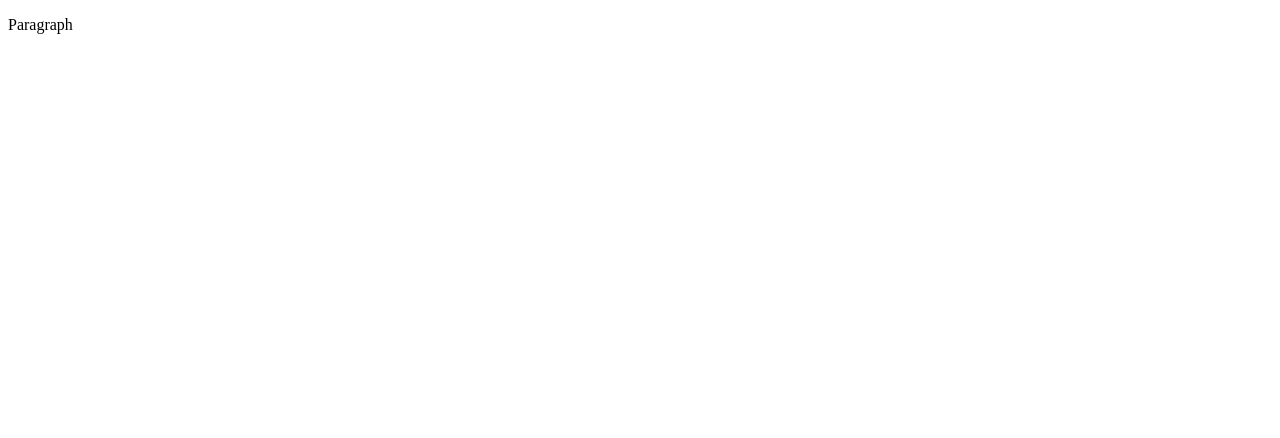
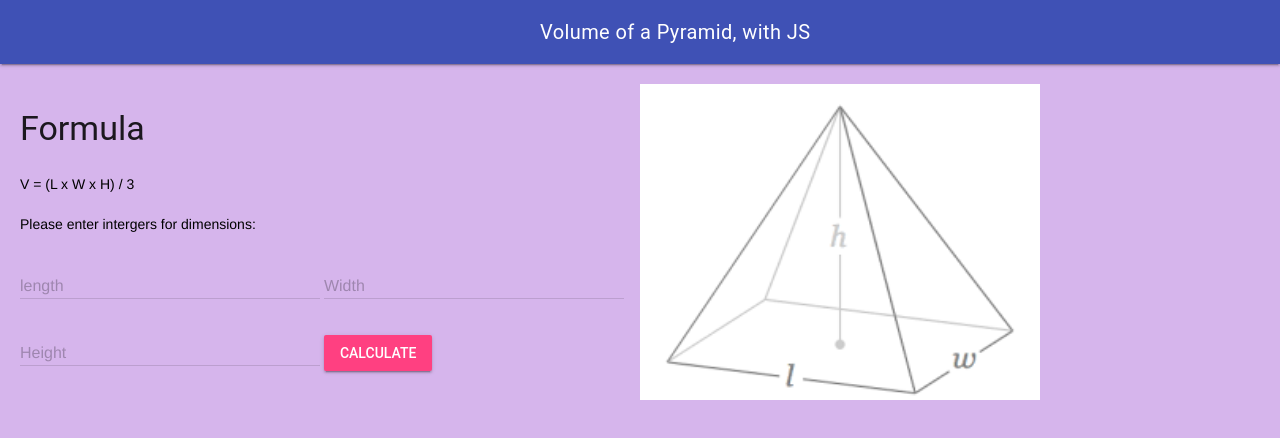
Before and after one commit to MTHS-ICD2O-1-2023/ICD2O-Unit-3-02-clara-tyman, a plain HTML site: page index.html in a window 1280 px wide. Drawn offline with nearby package versions, Linux system fonts and the light colour scheme.

Commit message:
html js and css story and flow

```diff
--- a/css/style.css
+++ b/css/style.css
@@ -1,4 +1,39 @@
-/* Created by: Mr. Coxall
-* Created on: Sep 2020
+/* Created by: Lucas Tyman
+* Created on: Mar 2022
 * This file contains the CSS for index.html
 */
+
+.mdl-layout__content {
+  padding-left: 15pt;
+  padding-right: 15pt;
+  padding-top: 15pt;
+}
+
+p {
+  color: black;
+  font-family: Helvetica, Arial, sans-serif;
+  font-size: 1.5rem;
+  padding-top: 5pt;
+}
+
+/* Created by: Clara Tyman
+* Created on: March 2024
+* This file contains the CSS for index.html
+*/
+
+body {
+  background-color: rgb(214 181 236);
+}
+
+.column {
+  float: left;
+  width: 50%;
+}
+
+.volume-formula {
+  width: 400px;
+}
+
+.mdl-layout-title {
+  padding-left: 460px;
+}
--- a/index.html
+++ b/index.html
@@ -1,9 +1,70 @@
 <!DOCTYPE html>
-<html>
-  <head>
-    <title>Title</title>
-  </head>
-  <body>
-    <p>Paragraph</p>
-  </body>
+<!-- ICS2O-Unit3-02-HTML-->
+<html lang="en-ca">
+<head>
+  <meta charset="utf-8">
+  <meta name="description" content="Volume of a Pyramid, in JavaScript">
+  <meta name="keywords" content="mths, ics2o">
+  <meta name="author" content="Clara Tyman">
+  <meta name="viewport" content="width=device-width, initial-scale=1.0">
+  <link rel="apple-touch-icon" sizes="180x180" href="apple-touch-icon.png">
+  <link rel="icon" type="image/png" sizes="32x32" href="favicon-32x32.png">
+  <link rel="icon" type="image/png" sizes="16x16" href="favicon-16x16.png">
+  <link rel="manifest" href="site.webmanifest">
+  <link rel="stylesheet" href="./css/style.css">
+  <title>Volume of a Pyramid, in JavaScript</title>
+  <link rel="stylesheet" href="https://fonts.googleapis.com/icon?family=Material+Icons">
+  <link rel="stylesheet" href="https://code.getmdl.io/1.3.0/material.indigo-pink.min.css">
+</head>
+<body>
+  <script defer src="https://code.getmdl.io/1.3.0/material.min.js"></script>
+  <script src="./js/script.js"></script>
+  <div class="mdl-layout mdl-js-layout mdl-layout--fixed-header">
+    <header class="mdl-layout__header">
+      <div class="mdl-layout__header-row">
+        <span class="mdl-layout-title">Volume of a Pyramid, with JS</span>
+      </div>
+    </header>
+    <main class="mdl-layout__content">
+      <img src="./images/pyramid.png" alt="Area of a Trapezoid formula" class="volume-formula" />
+          <div class="column">
+            <!-- basic text -->
+            <h3>Formula</h3>
+            <p> V = (L x W x H) / 3 </p>
+            <p>Please enter intergers for dimensions:</p>
+            <!-- Numeric Textfield -->
+            <form action="#">
+              <div class="mdl-textfield mdl-js-textfield">
+                <input class="mdl-textfield__input" type="number" step=".01" pattern="-?[0-9]*(\.[0-9]+)?"
+                  id="length-of-pyramid">
+                <label class="mdl-textfield__label" for="length-of-pyramid">length</label>
+                <span class="mdl-textfield__error">Input is not a number!</span>
+              </div>
+              <!-- Numeric Textfield -->
+              <div class="mdl-textfield mdl-js-textfield">
+                <input class="mdl-textfield__input" type="number" step=".01" pattern="-?[0-9]*(\.[0-9]+)?"
+                  id="width-of-pyramid">
+                <label class="mdl-textfield__label" for="width-of-pyramid">Width</label>
+                <span class="mdl-textfield__error">Input is not a number!</span>
+              </div>
+              <!-- Numeric Textfield -->
+              <div class="mdl-textfield mdl-js-textfield">
+                <input class="mdl-textfield__input" type="number" step=".01" pattern="-?[0-9]*(\.[0-9]+)?"
+                  id="height-of-pyramid">
+                <label class="mdl-textfield__label" for="height-of-pyramid">Height</label>
+                <span class="mdl-textfield__error">Input is not a number!</span>
+              </div>
+              <!-- Raised button with ripple -->
+              <button class="mdl-button mdl-js-button mdl-button--raised mdl-js-ripple-effect mdl-button--accent"
+                onclick="calculate()">
+                Calculate
+              </button>
+              <div id="answers">
+                <div id="volume"></div>
+              </div>
+            </form>
+          </div>
+    </main>
+  </div>
+</body>
 </html>
--- a/js/script.js
+++ b/js/script.js
@@ -1,5 +1,18 @@
-// Copyright (c) 2020 Mr. Coxall All rights reserved
-//
-// Created by: Mr. Coxall
-// Created on: Sep 2020
+// Created by: Clara Tyman
+// Created on: Mar 2024
 // This file contains the JS functions for index.html
+/**
+ * This function calculates
+ */
+function calculate() {
+  // input
+  const length = parseFloat(document.getElementById('length-of-pyramid').value)
+  const width = parseFloat(document.getElementById('width-of-pyramid').value)
+  const height = parseFloat(document.getElementById('height-of-pyramid').value)
+
+  // process
+  const volume = (length * width * height) / 3
+
+  // output
+  document.getElementById('volume').innerHTML = 'Volume is: ' + volume.toFixed(2) + ' cm³'
+}
```
Also changed, not shown: android-chrome-192x192.png (added), android-chrome-512x512.png (added), apple-touch-icon.png (added), design/flowchart.png (added), design/storyboard.png (added), favicon-16x16.png (added), favicon-32x32.png (added), favicon.ico (added), images/notebook-animation.svg (deleted), images/pyramid.png (added), site.webmanifest (added), 6 other files.
